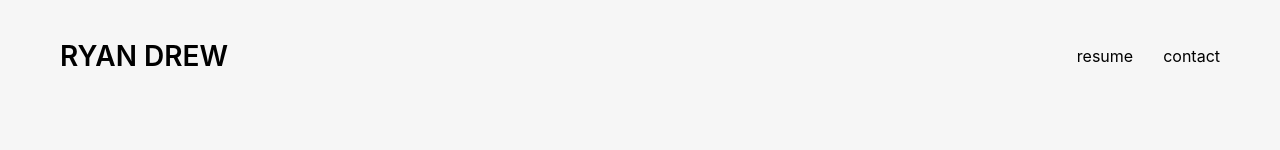
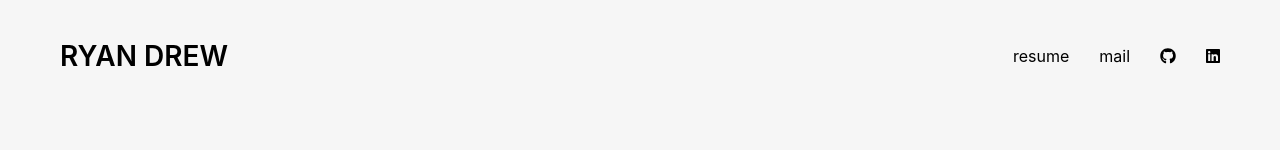
Before and after one commit to ryandrew14/rdrew.dev, a Gatsby site: page / in a window 1280 px wide. Shown: the top 150 px of the page. Built offline with nearby package versions, Linux system fonts and the light colour scheme; Gatsby itself is replaced by a stand-in of ours.

Commit message:
Link to personal LinkedIn/Github in header

```diff
--- a/src/components/header.js
+++ b/src/components/header.js
@@ -1,5 +1,7 @@
 import React from "react"
 import styled from "styled-components"
+import { FontAwesomeIcon } from '@fortawesome/react-fontawesome'
+import { faGithub, faLinkedin } from '@fortawesome/free-brands-svg-icons'
 
 import Anchor from "styles/anchor"
 
@@ -21,9 +23,13 @@ const Name = styled.span`
 
 const Links = styled.div`
   display: flex;
-
   >:not(:last-child) {
-    margin-right: 30px;
+    margin-right: 10px;
+  }
+  @media (min-width: 500px) {
+    >:not(:last-child) {
+      margin-right: 30px;
+    }
   }
 `
 
@@ -32,7 +38,13 @@ const Header = ({ siteTitle }) => (
     <Name>{siteTitle}</Name>
     <Links>
       <Anchor href="resume.pdf" newTab>resume</Anchor>
-      <Anchor href="mailto:drew.r@husky.neu.edu">contact</Anchor>
+      <Anchor href="mailto:drew.r@husky.neu.edu">mail</Anchor>
+      <Anchor href="https://github.com/ryandrew14">
+        <FontAwesomeIcon icon={faGithub}/>
+      </Anchor>
+      <Anchor href="https://linkedin.com/in/ryandrew14">
+        <FontAwesomeIcon icon={faLinkedin}/>
+      </Anchor>
     </Links>
   </Nav>
 );
```
